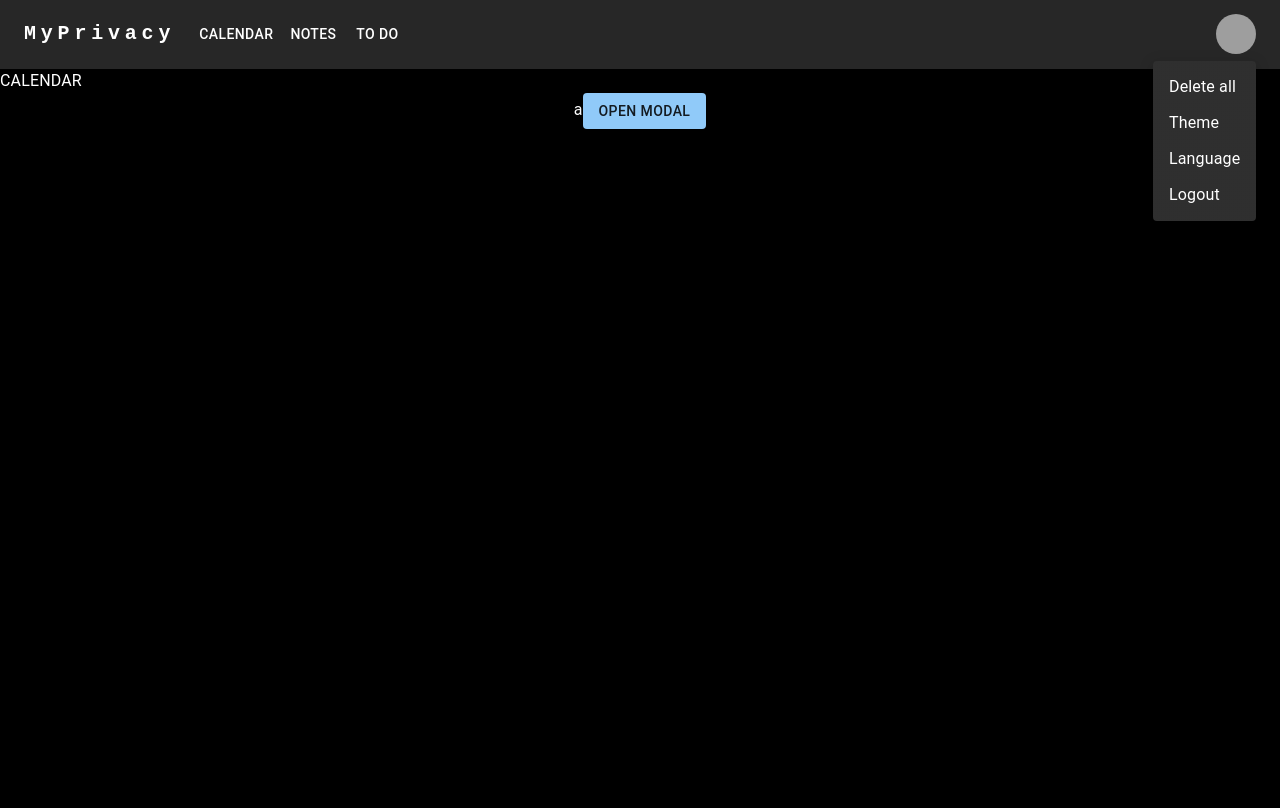
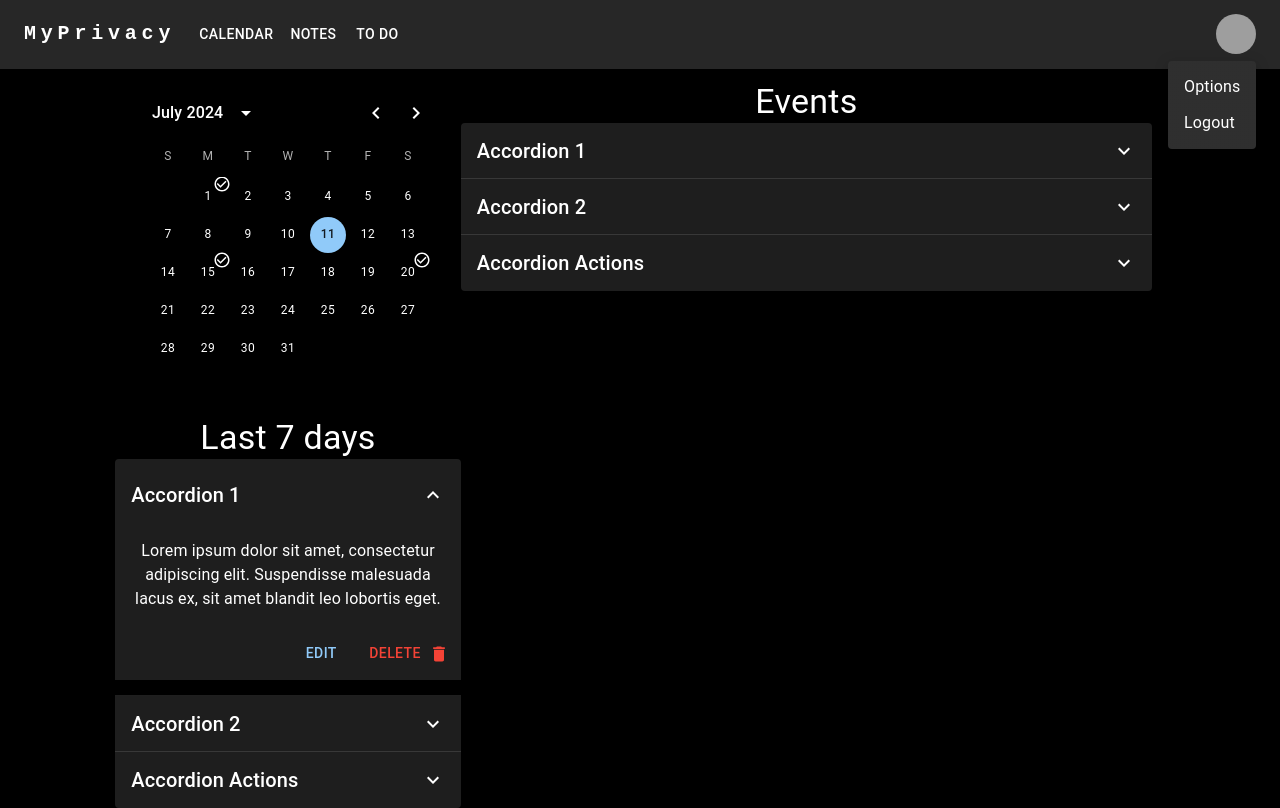
Before and after one commit to CodeOfVictor/MyPrivacy, a React (Create React App) app in the folder myprivacy/: page /MyPrivacy/app in a window 1280 px wide. Both pictures are taken after a click on the button 1236 px from the left and 34 px from the top of the page. Built offline with nearby package versions, Linux system fonts and the light colour scheme; grey boxes are pictures that could not be loaded.

Commit message:
Add calendar visual

```diff
--- a/myprivacy/package.json
+++ b/myprivacy/package.json
@@ -6,7 +6,7 @@
   "dependencies": {
     "@emotion/react": "^11.12.0",
     "@emotion/styled": "^11.12.0",
-    "@mui/icons-material": "^5.16.1",
+    "@mui/icons-material": "^5.16.4",
     "@mui/lab": "^5.0.0-alpha.172",
     "@mui/material": "^5.16.4",
     "@mui/x-date-pickers": "^7.11.0",
--- a/myprivacy/src/components/Application.js
+++ b/myprivacy/src/components/Application.js
@@ -4,7 +4,7 @@ import Navbar from './Navbar';
 import Calendar from './calendar/Calendar';
 import Notes from './notes/Notes';
 import ToDo from './toDo/ToDo';
-import Options from '../Options';
+import Options from './Options';
 import { ThemeProvider, createTheme, CssBaseline } from '@mui/material';
 
 const darkTheme = createTheme({
@@ -18,6 +18,10 @@ const darkTheme = createTheme({
 
 function Application() {
     const [activeComponent, setActiveComponent] = useState('Calendar');
+    const [isOptionsOpen, setIsOptionsOpen] = useState(false);
+
+    const openOptionsModal = () => setIsOptionsOpen(true);
+    const closeOptionsModal = () => setIsOptionsOpen(false);
 
     const renderComponent = () => {
         switch (activeComponent) {
@@ -36,12 +40,12 @@ function Application() {
         <ThemeProvider theme={darkTheme}>
             <CssBaseline />
             <Grid container>
-                <Navbar setActiveComponent={setActiveComponent} />
+                <Navbar setActiveComponent={setActiveComponent} openOptionsModal={openOptionsModal} />
                 <Grid container>
                     {renderComponent()}
                 </Grid>
             </Grid>
-            <Options />
+            <Options open={isOptionsOpen} handleClose={closeOptionsModal} />
         </ThemeProvider>
     );
 }
--- a/myprivacy/src/components/Navbar.js
+++ b/myprivacy/src/components/Navbar.js
@@ -13,9 +13,9 @@ import Tooltip from '@mui/material/Tooltip';
 import MenuItem from '@mui/material/MenuItem';
 
 const pages = ['Calendar', 'Notes', 'To Do'];
-const settings = ['Delete all', 'Theme', 'Language', 'Logout'];
+const settings = ['Options', 'Logout'];
 
-function ResponsiveAppBar({ setActiveComponent }) {
+function Navbar({ setActiveComponent, openOptionsModal }) {
     const [anchorElNav, setAnchorElNav] = React.useState(null);
     const [anchorElUser, setAnchorElUser] = React.useState(null);
 
@@ -32,6 +32,13 @@ function ResponsiveAppBar({ setActiveComponent }) {
 
     const handleCloseUserMenu = () => {
         setAnchorElUser(null);
+    };
+
+    const handleSettingClick = (setting) => {
+        if (setting === 'Options') {
+            openOptionsModal();
+        }
+        handleCloseUserMenu();
     };
 
     return (
@@ -145,7 +152,7 @@ function ResponsiveAppBar({ setActiveComponent }) {
                             onClose={handleCloseUserMenu}
                         >
                             {settings.map((setting) => (
-                                <MenuItem key={setting} onClick={handleCloseUserMenu}>
+                                <MenuItem key={setting} onClick={() => handleSettingClick(setting)}>
                                     <Typography textAlign="center">{setting}</Typography>
                                 </MenuItem>
                             ))}
@@ -156,4 +163,4 @@ function ResponsiveAppBar({ setActiveComponent }) {
         </AppBar>
     );
 }
-export default ResponsiveAppBar;
+export default Navbar;
--- a/myprivacy/src/Options.js
+++ b/myprivacy/src/components/Options.js
@@ -1,6 +1,5 @@
 import * as React from 'react';
 import Box from '@mui/material/Box';
-import Button from '@mui/material/Button';
 import Typography from '@mui/material/Typography';
 import Modal from '@mui/material/Modal';
 
@@ -16,15 +15,8 @@ const style = {
     p: 4,
 };
 
-export default function Options() {
-    const [open, setOpen] = React.useState(false);
-    const handleOpen = () => setOpen(true);
-    const handleClose = () => setOpen(false);
-
+export default function Options({ open, handleClose }) {
     return (
-        <div>
-            a
-            <Button variant="contained" onClick={handleOpen}>Open modal</Button>
         <Modal
             open={open}
             onClose={handleClose}
@@ -40,6 +32,5 @@ export default function Options() {
                 </Typography>
             </Box>
         </Modal>
-        </div>
     );
 }
--- a/myprivacy/src/components/calendar/Calendar.js
+++ b/myprivacy/src/components/calendar/Calendar.js
@@ -1,10 +1,117 @@
 import React from 'react';
 import { Grid, Typography, Box } from '@mui/material';
+import { LocalizationProvider } from '@mui/x-date-pickers/LocalizationProvider';
+import { AdapterDayjs } from '@mui/x-date-pickers/AdapterDayjs';
+import { DateCalendar } from '@mui/x-date-pickers/DateCalendar';
+import dayjs from 'dayjs';
+import Badge from '@mui/material/Badge';
+import { PickersDay } from '@mui/x-date-pickers/PickersDay';
+import { DayCalendarSkeleton } from '@mui/x-date-pickers/DayCalendarSkeleton';
+import Accordion from '@mui/material/Accordion';
+import AccordionActions from '@mui/material/AccordionActions';
+import AccordionSummary from '@mui/material/AccordionSummary';
+import AccordionDetails from '@mui/material/AccordionDetails';
+import ExpandMoreIcon from '@mui/icons-material/ExpandMore';
+import Button from '@mui/material/Button';
+import DeleteIcon from '@mui/icons-material/Delete';
+import CheckCircleOutlineIcon from '@mui/icons-material/CheckCircleOutline';
+import Event from './Event'; // Importa el componente Event
+
+function readFetch(date, { signal }) {
+  return new Promise((resolve, reject) => {
+    const timeout = setTimeout(() => {
+      const daysToHighlight = [1, 15, 20].map(day => dayjs(`2024-07-${day}`));
+      resolve({ daysToHighlight });
+    }, 500);
+
+    signal.onabort = () => {
+      clearTimeout(timeout);
+      reject(new DOMException('aborted', 'AbortError'));
+    };
+  });
+}
+
+function ServerDay(props) {
+  const { highlightedDays = [], day, outsideCurrentMonth, ...other } = props;
+  const isSelected = !props.outsideCurrentMonth && highlightedDays.some(d => d.isSame(day, 'day'));
+
+  return (
+    <Badge
+      key={props.day.toString()}
+      overlap="circular"
+      badgeContent={isSelected ? <CheckCircleOutlineIcon style={{ fontSize: 18 }}/> : undefined}
+    >
+      <PickersDay {...other} outsideCurrentMonth={outsideCurrentMonth} day={day} />
+    </Badge>
+  );
+}
 
 function Calendar() {
+  const requestAbortController = React.useRef(null);
+  const [isLoading, setIsLoading] = React.useState(false);
+  const [highlightedDays, setHighlightedDays] = React.useState([]);
+
+  const fetchHighlightedDays = (date) => {
+    const controller = new AbortController();
+    readFetch(date, { signal: controller.signal })
+      .then(({ daysToHighlight }) => {
+        setHighlightedDays(daysToHighlight);
+        setIsLoading(false);
+      })
+      .catch((error) => {
+        if (error.name !== 'AbortError') {
+          throw error;
+        }
+      });
+
+    requestAbortController.current = controller;
+  };
+
+  React.useEffect(() => {
+    fetchHighlightedDays(dayjs());
+    return () => requestAbortController.current?.abort();
+  }, []);
+
+  const handleMonthChange = (date) => {
+    if (requestAbortController.current) {
+      requestAbortController.current.abort();
+    }
+
+    setIsLoading(true);
+    setHighlightedDays([]);
+    fetchHighlightedDays(date);
+  };
+
   return (
-    <Grid container>
-      CALENDAR
+    <Grid container style={{ marginTop: '1%', justifyContent: 'center', width: '90%' }}>
+      <Grid style={{ width: '30%' }}>
+        <Grid>
+          <LocalizationProvider dateAdapter={AdapterDayjs}>
+            <DateCalendar
+              defaultValue={dayjs()}
+              loading={isLoading}
+              onMonthChange={handleMonthChange}
+              renderLoading={() => <DayCalendarSkeleton />}
+              slots={{ day: ServerDay }}
+              slotProps={{ day: { highlightedDays } }}
+            />
+          </LocalizationProvider>
+        </Grid>
+
+        <Grid>
+          <Typography variant="h4">Last 7 days</Typography>
+          <Event title="Accordion 1" description="Lorem ipsum dolor sit amet, consectetur adipiscing elit. Suspendisse malesuada lacus ex, sit amet blandit leo lobortis eget." defaultExpanded={true} />
+          <Event title="Accordion 2" description="Lorem ipsum dolor sit amet, consectetur adipiscing elit. Suspendisse malesuada lacus ex, sit amet blandit leo lobortis eget." defaultExpanded={false} />
+          <Event title="Accordion Actions" description="Lorem ipsum dolor sit amet, consectetur adipiscing elit. Suspendisse malesuada lacus ex, sit amet blandit leo lobortis eget." defaultExpanded={false} />
+        </Grid>
+      </Grid>
+
+      <Grid style={{ width: '60%', marginRight: '-10%' }}>
+        <Typography variant="h4">Events</Typography>
+        <Event title="Accordion 1" description="Lorem ipsum dolor sit amet, consectetur adipiscing elit. Suspendisse malesuada lacus ex, sit amet blandit leo lobortis eget." defaultExpanded={false} />
+        <Event title="Accordion 2" description="Lorem ipsum dolor sit amet, consectetur adipiscing elit. Suspendisse malesuada lacus ex, sit amet blandit leo lobortis eget." defaultExpanded={false} />
+        <Event title="Accordion Actions" description="Lorem ipsum dolor sit amet, consectetur adipiscing elit. Suspendisse malesuada lacus ex, sit amet blandit leo lobortis eget." defaultExpanded={false} />
+      </Grid>
     </Grid>
   );
 }
--- /dev/null
+++ b/myprivacy/src/components/calendar/Event.js
@@ -0,0 +1,27 @@
+import React from 'react';
+import { Accordion, AccordionSummary, AccordionDetails, AccordionActions, Button, Typography } from '@mui/material';
+import ExpandMoreIcon from '@mui/icons-material/ExpandMore';
+import DeleteIcon from '@mui/icons-material/Delete';
+
+function Event({ title, description, defaultExpanded }) {
+    return (
+        <Accordion defaultExpanded={defaultExpanded}>
+            <AccordionSummary
+                expandIcon={<ExpandMoreIcon />}
+                aria-controls={`${title}-content`}
+                id={`${title}-header`}
+            >
+                <Typography variant="h6">{title}</Typography>
+            </AccordionSummary>
+            <AccordionDetails>
+                <Typography>{description}</Typography>
+            </AccordionDetails>
+            <AccordionActions>
+                <Button>Edit</Button>
+                <Button color="error" endIcon={<DeleteIcon />}>Delete</Button>
+            </AccordionActions>
+        </Accordion>
+    );
+}
+
+export default Event;
--- a/myprivacy/src/components/notes/Notes.js
+++ b/myprivacy/src/components/notes/Notes.js
@@ -1,11 +1,49 @@
-import React from 'react';
-import { Grid, Typography, Box } from '@mui/material';
+import * as React from 'react';
+import Box from '@mui/material/Box';
+import Card from '@mui/material/Card';
+import CardActions from '@mui/material/CardActions';
+import CardContent from '@mui/material/CardContent';
+import Button from '@mui/material/Button';
+import Typography from '@mui/material/Typography';
+
+const bull = (
+  <Box
+    component="span"
+    sx={{ display: 'inline-block', mx: '2px', transform: 'scale(0.8)' }}
+  >
+    •
+  </Box>
+);
+
+const card = (
+  <React.Fragment>
+    <CardContent>
+      <Typography sx={{ fontSize: 14 }} color="text.secondary" gutterBottom>
+        Word of the Day
+      </Typography>
+      <Typography variant="h5" component="div">
+        be{bull}nev{bull}o{bull}lent
+      </Typography>
+      <Typography sx={{ mb: 1.5 }} color="text.secondary">
+        adjective
+      </Typography>
+      <Typography variant="body2">
+        well meaning and kindly.
+        <br />
+        {'"a benevolent smile"'}
+      </Typography>
+    </CardContent>
+    <CardActions>
+      <Button size="small">Learn More</Button>
+    </CardActions>
+  </React.Fragment>
+);
 
 function Notes() {
   return (
-    <Grid container>
-      NOTES
-    </Grid>
+    <Box sx={{ minWidth: 275 }}>
+      <Card variant="outlined">{card}</Card>
+    </Box>
   );
 }
 
```
Also changed, not shown: myprivacy/src/components/toDo/ToDo.js (+43 -5 lines), 2 other files (tests, documents, lock files or other folders). Lines whose indentation alone changed are shown as unchanged.
